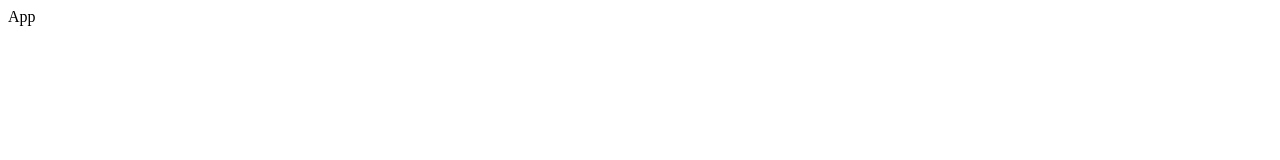
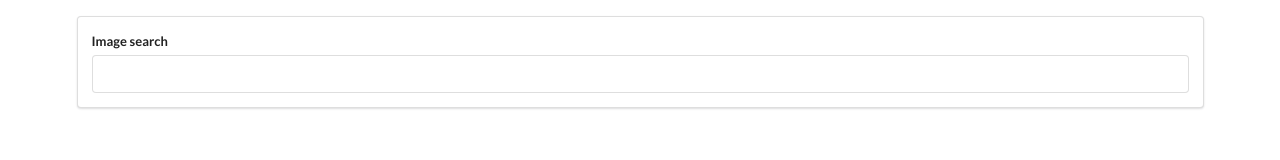
Before and after one commit to ilayda-the-Disc0Queen/search-and-pics, a React (Create React App) app: page / in a window 1280 px wide. Shown: the top 160 px of the page. Built offline with nearby package versions, Linux system fonts and the light colour scheme.

Commit message:
add onInputChange fn to handle search bar input

```diff
--- a/public/index.html
+++ b/public/index.html
@@ -9,6 +9,8 @@
       name="description"
       content="Web site created using create-react-app"
     />
+    <!-- SEMANTIC UI STYLESHEET -->
+    <link rel="stylesheet" href="https://cdnjs.cloudflare.com/ajax/libs/semantic-ui/2.4.1/semantic.min.css">
     <link rel="apple-touch-icon" href="%PUBLIC_URL%/logo192.png" />
     <!--
       manifest.json provides metadata used when your web app is installed on a
--- a/src/components/App.js
+++ b/src/components/App.js
@@ -1,7 +1,12 @@
 import React from 'react';
+import SearchBar from './SearchBar'
 
 const App = () => {
-  return <div>App</div>;
+  return (
+  <div className="ui container" style={{ marginTop: '16px' }}>
+    <SearchBar />
+  </div>
+    );
 };
 
 export default App
--- /dev/null
+++ b/src/components/SearchBar.js
@@ -0,0 +1,23 @@
+import React from 'react';
+
+class SearchBar extends React.Component {
+  onInputChange(event) {
+    console.log(event.target.value);
+  }
+
+
+  render() {
+    return (
+      <div className="ui segment">
+        <form className="ui form">
+          <div className="field">
+            <label>Image search</label>
+            <input type="text" onChange={this.onInputChange} /> {/* not {this.onInputChange()}. also u have to use onChange otherwise the function won't bbe called anytime the input is changed. <input type="text" onChange={(event) => console.log(event.target.value)} /> {/* this syntax is for when we have a single line of code (so we don't have to define a fn for it) */}
+          </div>
+        </form>
+      </div>
+    );
+  }
+}
+
+export default SearchBar;
```
